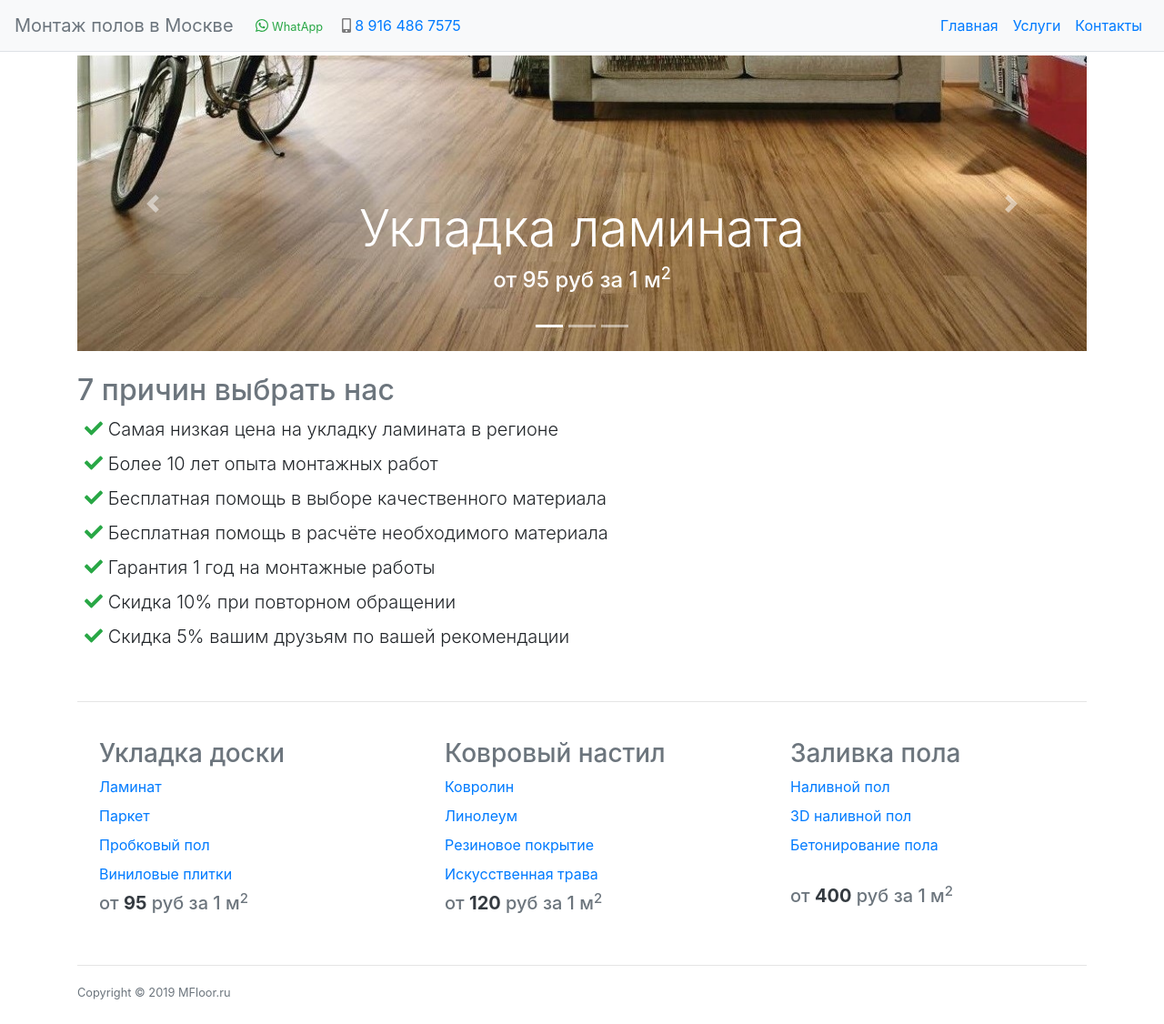
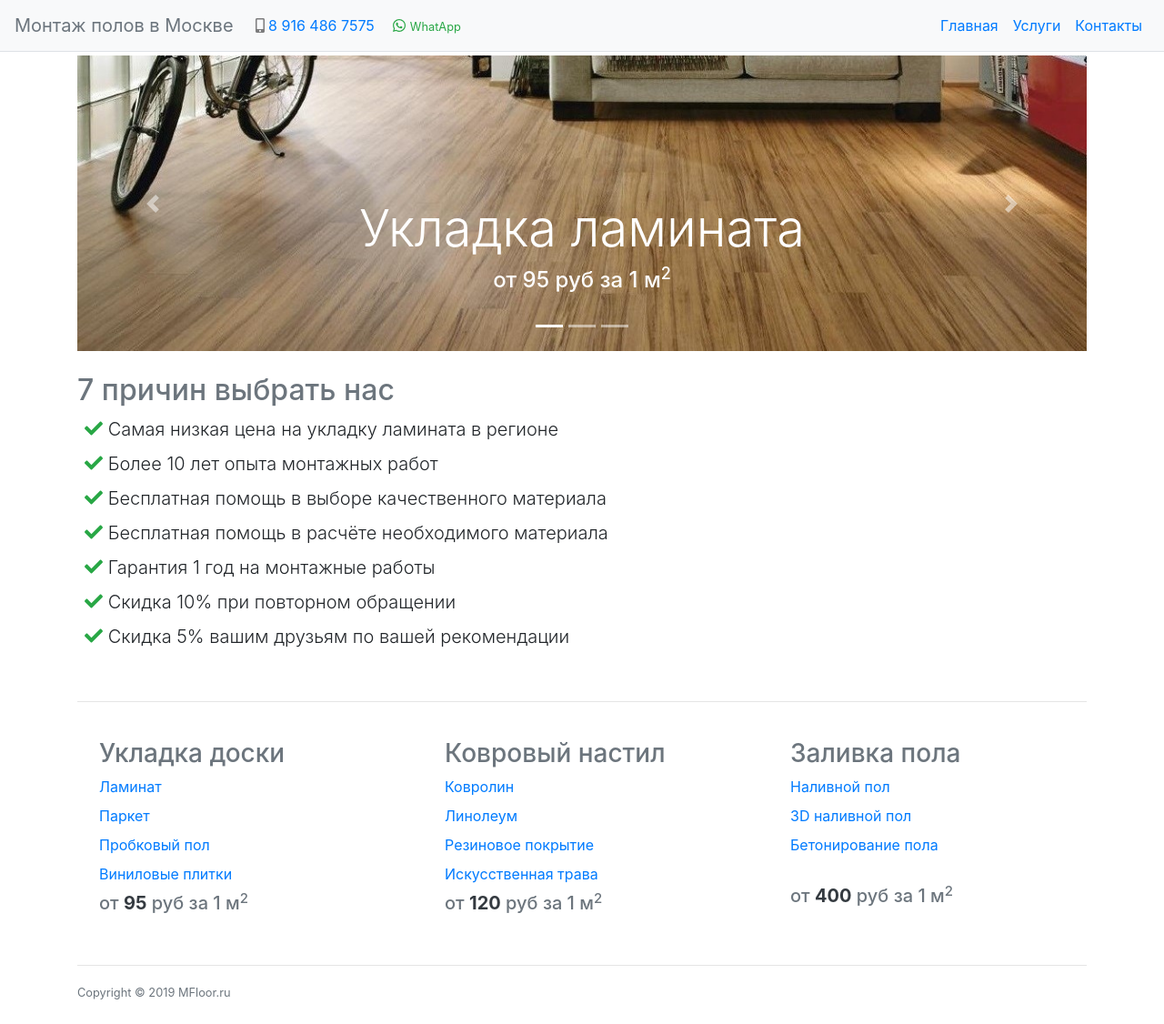
Before and after one commit to nskforward/MFloor, a Jekyll site: the page built from index.html, in a window 1280 px wide. Shown: the whole page at 91% size. Built offline with Jekyll 4.4.1, drawn with Linux system fonts in a browser that asks for light colours.

Commit message:
index page

```diff
--- a/_includes/navigation.html
+++ b/_includes/navigation.html
@@ -8,12 +8,12 @@
             <li class="nav-item mr-2">
                 <span class="navbar-text">
                     <span class="mr-3">
+                        <i class="fas fa-mobile-alt"></i>
+                        <a class="text-primary" href="tel:+79164867575">8 916 486 7575</a>
+                    </span>
+                     <span>
                         <i class="fab fa-whatsapp text-success"></i>
                         <small class="text-success">WhatApp</small>
-                    </span>
-                    <span>
-                        <i class="fas fa-mobile-alt"></i>
-                        <a class="text-primary" href="tel:+79164867575">8 916 486 7575</a>
                     </span>
                 </span>
             </li>
```
